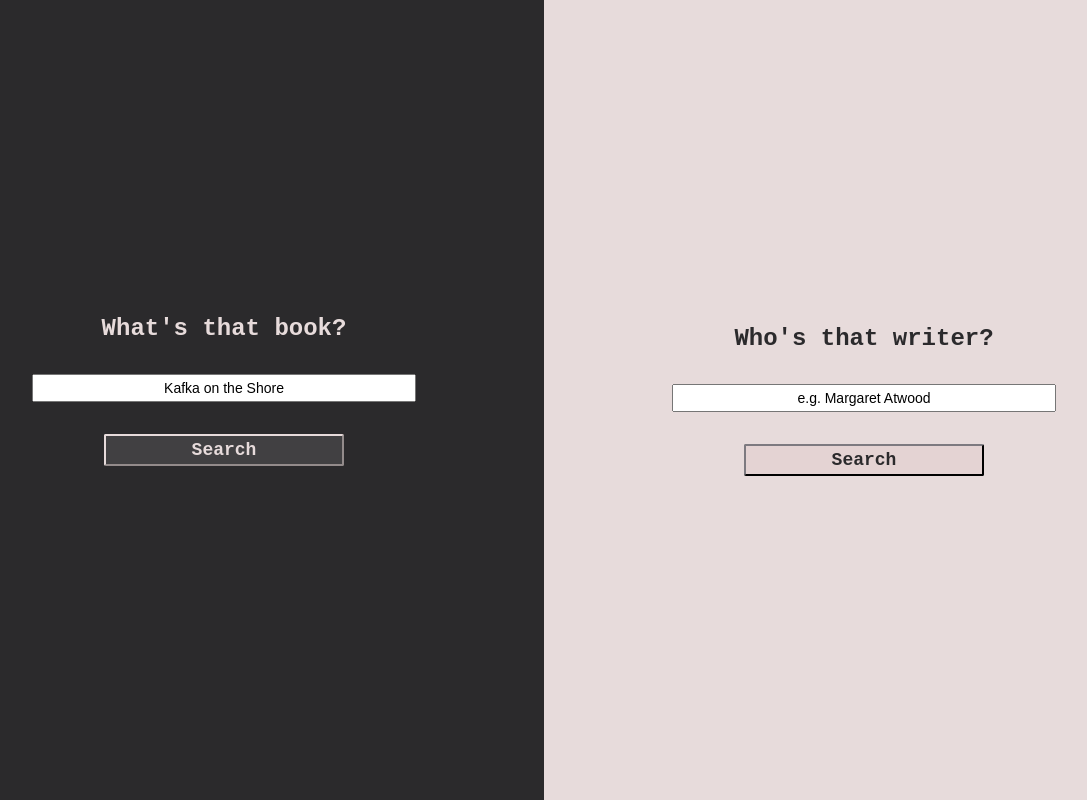
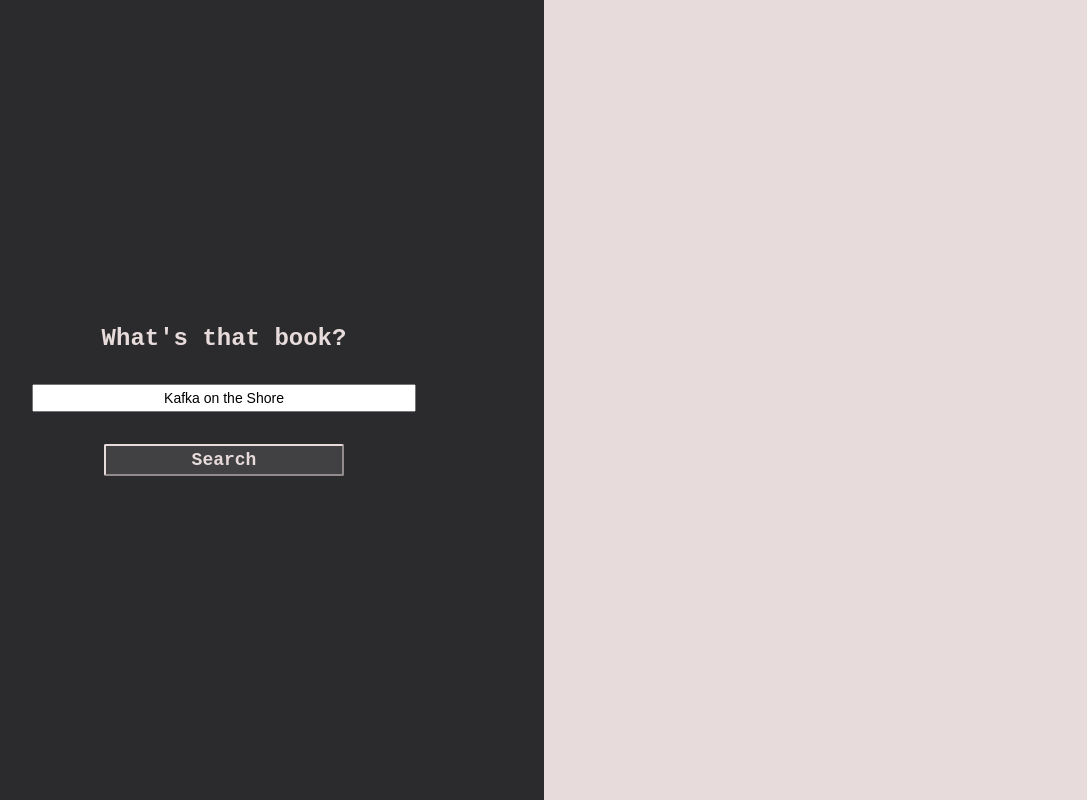
Before and after one commit to katshaze/whats-that-book, a React (Vite) app: page / in a window 1280 px wide. Shown: the whole page, without its empty margins (96-1183 px from the left). Built offline with nearby package versions, Linux system fonts and the light colour scheme.

Commit message:
fix: remove writer search

```diff
--- a/src/App.js
+++ b/src/App.js
@@ -1,13 +1,11 @@
 import React from "react";
 import ReactDOM from "react-dom";
-import Book from "./BookSearch";
-import Writer from "./WriterSearch";
+import Search from "./Search";
 
 const App = () => {
   return (
-    <div className="container">
-      <Book />
-      <Writer />
+    <div className="app">
+      <Search />
     </div>
   );
 };
--- a/src/BookSearch.js
+++ /dev/null
@@ -1,42 +0,0 @@
-import React, { useState } from "react";
-import axios from "axios";
-import Results from "./Results";
-
-const BookSearch = () => {
-  const [searchResults, setSearchResults] = useState(['initial render']);
-  const [book, updateBook] = useState("Kafka on the Shore");
-
-  async function requestSearch() {
-    let response = await axios.post(`http://localhost:3000/book`, {
-      book
-    });
-    console.log(response.data[0].work);
-    response = response.data[0].work;
-    setSearchResults(response || []);
-  }
-
-  return (
-    <div className="book">
-      <h2>What's that book?</h2>
-      <div className="searchBox">
-        <form
-          onSubmit={e => {
-            e.preventDefault();
-            requestSearch();
-          }}
-        >
-          <input
-            type="text"
-            value={book}
-            onChange={e => updateBook(e.target.value)}
-            className="input--book"
-          />
-          <button className={"button button--book"}>Search</button>
-        </form>
-        <Results searchResults={searchResults} />
-      </div>
-    </div>
-  );
-};
-
-export default BookSearch;
--- a/src/Results.js
+++ b/src/Results.js
@@ -6,7 +6,7 @@ const Results = ({ searchResults }) => {
     };
 
   return (
-    <div className="bookResults">
+    <div className="results">
       {searchResults[0] === 'initial render' ? (
           <h3></h3>
       ) : searchResults.length === 0 ? (
--- /dev/null
+++ b/src/Search.js
@@ -0,0 +1,43 @@
+import React, { useState } from "react";
+import axios from "axios";
+import Results from "./Results";
+
+const Search = () => {
+  const [searchResults, setSearchResults] = useState(["initial render"]);
+  const [book, updateBook] = useState("Kafka on the Shore");
+
+  async function requestSearch() {
+    let response = await axios.post(`http://localhost:3000/book`, {
+      book
+    });
+    console.log(response.data[0].work);
+    response = response.data[0].work;
+    setSearchResults(response || []);
+  }
+
+  return (
+    <div className="container">
+      <div className="search">
+        <h2>What's that book?</h2>
+        <div className="searchBox">
+          <form
+            onSubmit={e => {
+              e.preventDefault();
+              requestSearch();
+            }}
+          >
+            <input
+              type="text"
+              value={book}
+              onChange={e => updateBook(e.target.value)}
+            />
+            <button className={"button button--search"}>Search</button>
+          </form>
+        </div>
+      </div>
+      <Results searchResults={searchResults} />
+    </div>
+  );
+};
+
+export default Search;
--- a/src/WriterSearch.js
+++ /dev/null
@@ -1,22 +0,0 @@
-import React, { useState } from "react";
-
-export default function Writer() {
-  const [writer, updateWriter] = useState("e.g. Margaret Atwood");
-
-  return (
-    <div className="writer">
-      <h2>Who's that writer?</h2>
-      <div className="searchBox">
-        <form>
-          <input
-            type="text"
-            value={writer}
-            onChange={e => updateWriter(e.target.value)}
-            className="input--writer"
-          />
-          <button className="button button--writer">Search</button>
-        </form>
-      </div>
-    </div>
-  );
-}
--- a/src/style.css
+++ b/src/style.css
@@ -10,18 +10,18 @@ button {
 
 .container {
   display: flex;
-  flex-direction: row;
+  flex-direction: column;
   height: 100vh;
+  width: 100%;
 }
 
-.book,
-.writer {
+.search,
+.results {
   display: flex;
   flex-direction: column;
   justify-content: center;
   height: 100%;
   text-align: center;
-  width: 50%;
 }
 
 h2 {
@@ -30,14 +30,13 @@ h2 {
   text-align: center;
 }
 
-.book,
-.button--writer {
+.container {
   background-color: #2b2a2c;
   color: #e7dbdb;
 }
 
-.writer,
-.button--book {
+.results,
+.button--search {
   background-color: #e7dbdb;
   color: #2b2a2c;
 }
@@ -78,14 +77,20 @@ input {
   text-align: center;
 }
 
-.button--book {
+.button--search {
   background-color: #414042;
   border-color: #e7dbdb;
   color: #e7dbdb;
 }
 
-.button--writer {
-  background-color: #e4d3d3;
-  border-color: #2b2a2c;
-  color: #2b2a2c;
+/* style adjustments for tablet and desktop */
+@media screen and (min-width: 800px) {
+  .container {
+    flex-direction: row;
+  }
+
+  .search,
+  .results {
+    width: 50%;
+  }
 }
```
